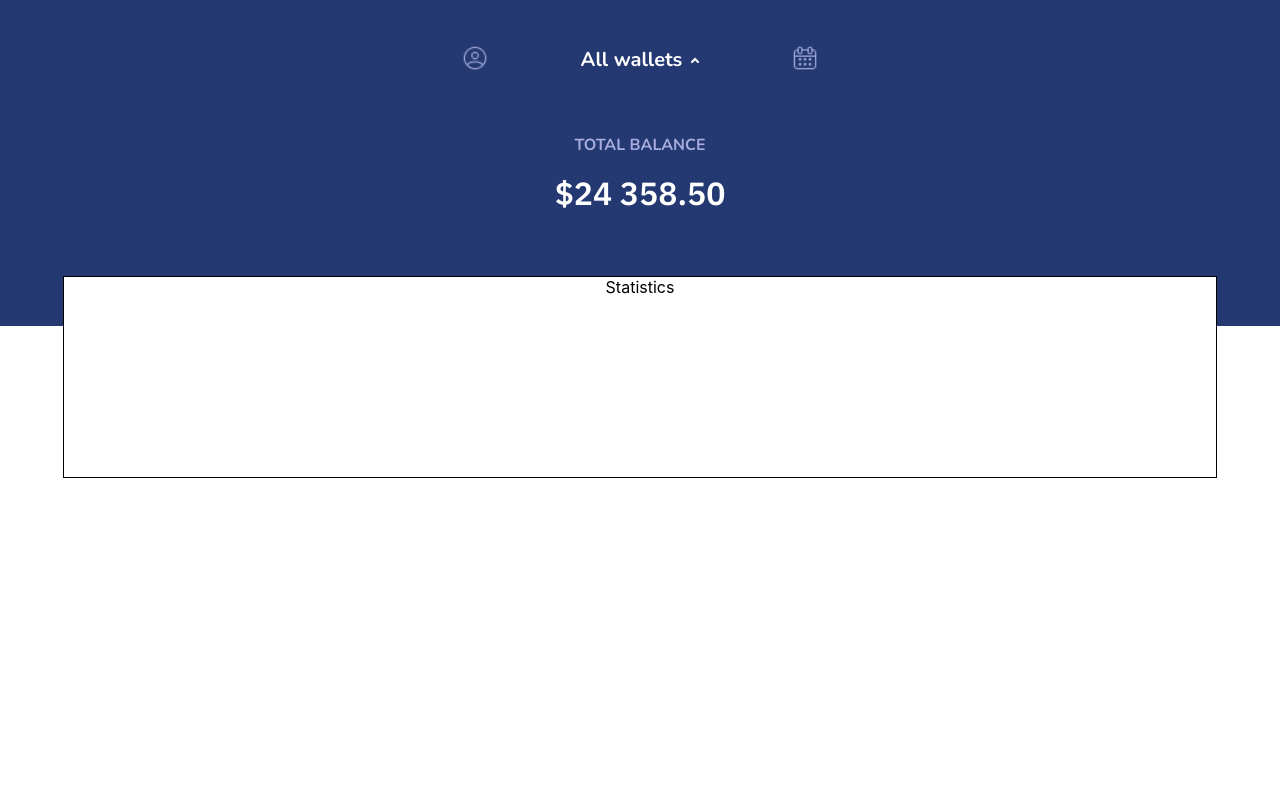
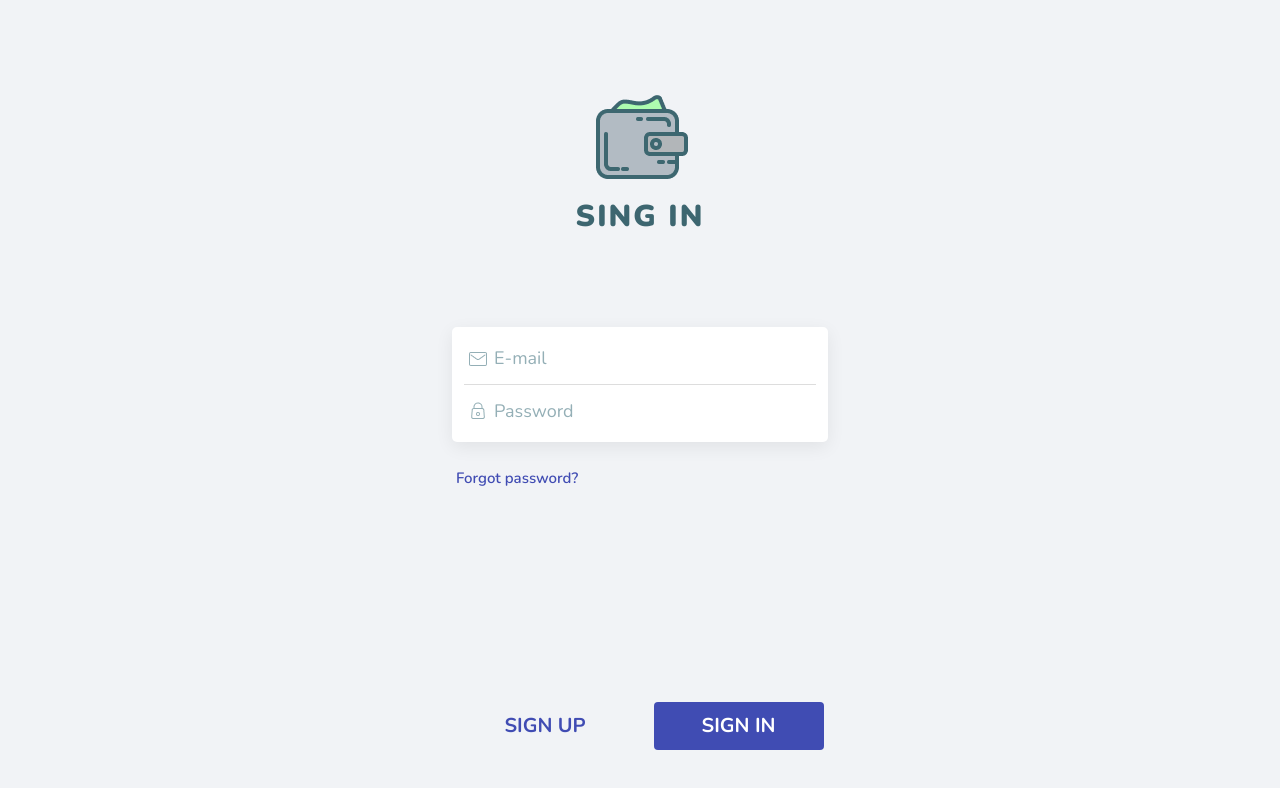
Before and after one commit to jakhongir-av/E-wallet, a React (Create React App) app: page / in a window 1280 px wide. Shown: the top 788 px of the page. Built offline with nearby package versions, Linux system fonts and the light colour scheme.

Commit message:
class changes

```diff
--- a/src/App.js
+++ b/src/App.js
@@ -6,7 +6,7 @@ import SignUp from "./pages/signUp/SignUp";
 function App() {
   return (
     <div className="App">
-      <Main />
+      <SignIn />
     </div>
   );
 }
--- /dev/null
+++ b/src/charts/DoughNut.js
@@ -0,0 +1,64 @@
+import {
+  Chart,
+  BarElement,
+  CategoryScale,
+  LinearScale, // y
+  BarController,
+  Tooltip,
+  Legend
+} from "chart.js";
+
+import { Bar } from "react-chartjs-2";
+
+function DoughNut() {
+  const data = {
+    labels: ["Mon", "Tue", "Wed"],
+    datasets: [
+      {
+        label: "369",
+        data: [3, 6, 9],
+        backgroundColor: "aqua",
+        borderColor: "transparent",
+        borderRadius: 10,
+        borderWidth: 1
+      },
+      {
+        label: "363",
+        data: [3, 6, 9],
+        background: 'linear-gradient(180deg, rgba(245, 170, 188, 0.7) 0%, rgba(196, 42, 51, 0.7) 100%)',
+        borderColor: "transparent",
+        borderRadius: 10,
+        borderWidth: 1
+      }
+    ]
+  };
+
+  const options = {
+    scales: {
+      x: {
+        type: 'category',
+        labels: ['January', 'February', 'March']
+      },
+      y: {
+        type: 'linear',
+        ticks: {
+          beginAtZero: true
+        }
+      }
+    }
+  };
+
+  return (
+    <div>
+      <div>
+
+        <Bar data={data} options={options} width={100} height={50} />
+      </div>
+    </div>
+  );
+}
+
+// Register the necessary chart.js components
+Chart.register(CategoryScale, LinearScale, BarController, BarElement);
+
+export default DoughNut;
--- a/src/components/Statistics/Statistics.css
+++ b/src/components/Statistics/Statistics.css
@@ -0,0 +1,10 @@
+.statistics {
+    position: relative;
+    width: 90%;
+    height: 200px;
+    margin: 0 auto;
+    margin-top: -50px;
+    background: #FFFFFF;
+    box-shadow: 0px 0px 20px rgba(0, 0, 0, 0.1);
+    border-radius: 12px;
+}
--- a/src/components/Statistics/Statistics.js
+++ b/src/components/Statistics/Statistics.js
@@ -1,24 +1,11 @@
 import React from "react";
+import DoughNut from "../../charts/DoughNut";
 import "./Statistics.css";
 
 function Statistics() {
-  return (
-    <div
-      style={{
-        position: "relative",
-        width: "90%",
-        height: "200px",
-        backgroundColor: "white",
-        border: "1px solid black",
-        margin: "0 auto",
-        marginTop: "-50px",
-        zIndex: 9999,
-        background: "#FFF"
-      }}
-    >
-      Statistics
-    </div>
-  );
+  return <div className="statistics">
+    <DoughNut />
+  </div>;
 }
 
 export default Statistics;
--- a/src/pages/main/Main.js
+++ b/src/pages/main/Main.js
@@ -5,7 +5,7 @@ import Statistics from "../../components/Statistics/Statistics";
 
 function Main() {
   return (
-    <div>
+    <div className="back__of_main">
       <LandingPageHeader />
       <Statistics />
     </div>
--- a/src/pages/main/main.css
+++ b/src/pages/main/main.css
@@ -0,0 +1,4 @@
+.back__of_main {
+    background: #F0FFFF;
+    height: 100vh;
+}
--- a/src/pages/signIn/SignIn.js
+++ b/src/pages/signIn/SignIn.js
@@ -7,12 +7,10 @@ import './signIn.css'
 function SignIn() {
   return (
     <div className="body">
-      <header>
         <div className="header__logo">
           <img src={logo} alt="Logo" />
           <h2>SING IN</h2>
         </div>
-      </header>
       <main>
         <form className="main__form2">
           {/* Inputs */}
--- a/src/pages/signIn/signIn.css
+++ b/src/pages/signIn/signIn.css
@@ -28,7 +28,7 @@
     justify-content: center;
 }
 
-input {
+.email__input, .password__input {
     width: 310px;
     padding: 16px 12px;
     padding-left: 30px;
@@ -40,7 +40,7 @@ input {
     color: #3D6670;
 }
 
-input::placeholder {
+.email__input::placeholder {
     font-family: 'Nunito';
     font-weight: 400;
     font-size: 18px;
@@ -48,7 +48,19 @@ input::placeholder {
     color: #94AFB6;
 }
 
-input:focus {
+
+.password__input::placeholder {
+    font-family: 'Nunito';
+    font-weight: 400;
+    font-size: 18px;
+    line-height: 20px;
+    color: #94AFB6;
+}
+
+.email__input:focus {
+    outline: none;
+}
+.password__input:focus {
     outline: none;
 }
 
--- a/src/pages/signUp/SignUp.js
+++ b/src/pages/signUp/SignUp.js
@@ -8,12 +8,10 @@ import "./signUp.css";
 function SignUp() {
   return (
     <div className="body">
-      <header>
         <div className="header__logo">
           <img src={logo} alt="Logo" />
           <h2>SING UP</h2>
         </div>
-      </header>
       <main>
         <form className="main__form">
           {/* Inputs */}
--- a/src/pages/signUp/signUp.css
+++ b/src/pages/signUp/signUp.css
@@ -28,7 +28,7 @@
     justify-content: center;
 }
 
-input {
+.email__input {
     width: 310px;
     padding: 16px 12px;
     padding-left: 30px;
@@ -40,7 +40,7 @@ input {
     color: #3D6670;
 }
 
-input::placeholder {
+.email__input::placeholder {
     font-family: 'Nunito';
     font-weight: 400;
     font-size: 18px;
@@ -48,7 +48,7 @@ input::placeholder {
     color: #94AFB6;
 }
 
-input:focus {
+.email__input:focus {
     outline: none;
 }
 
```
